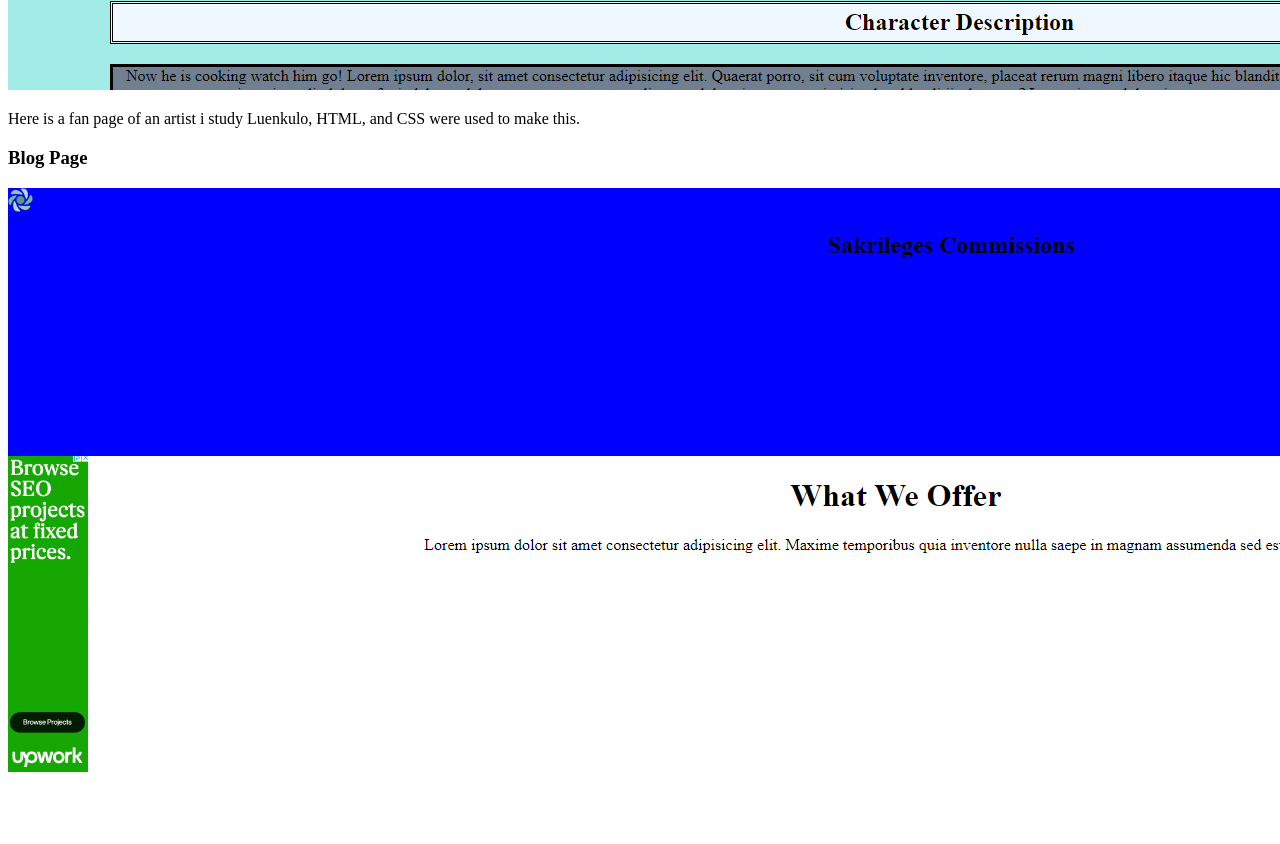
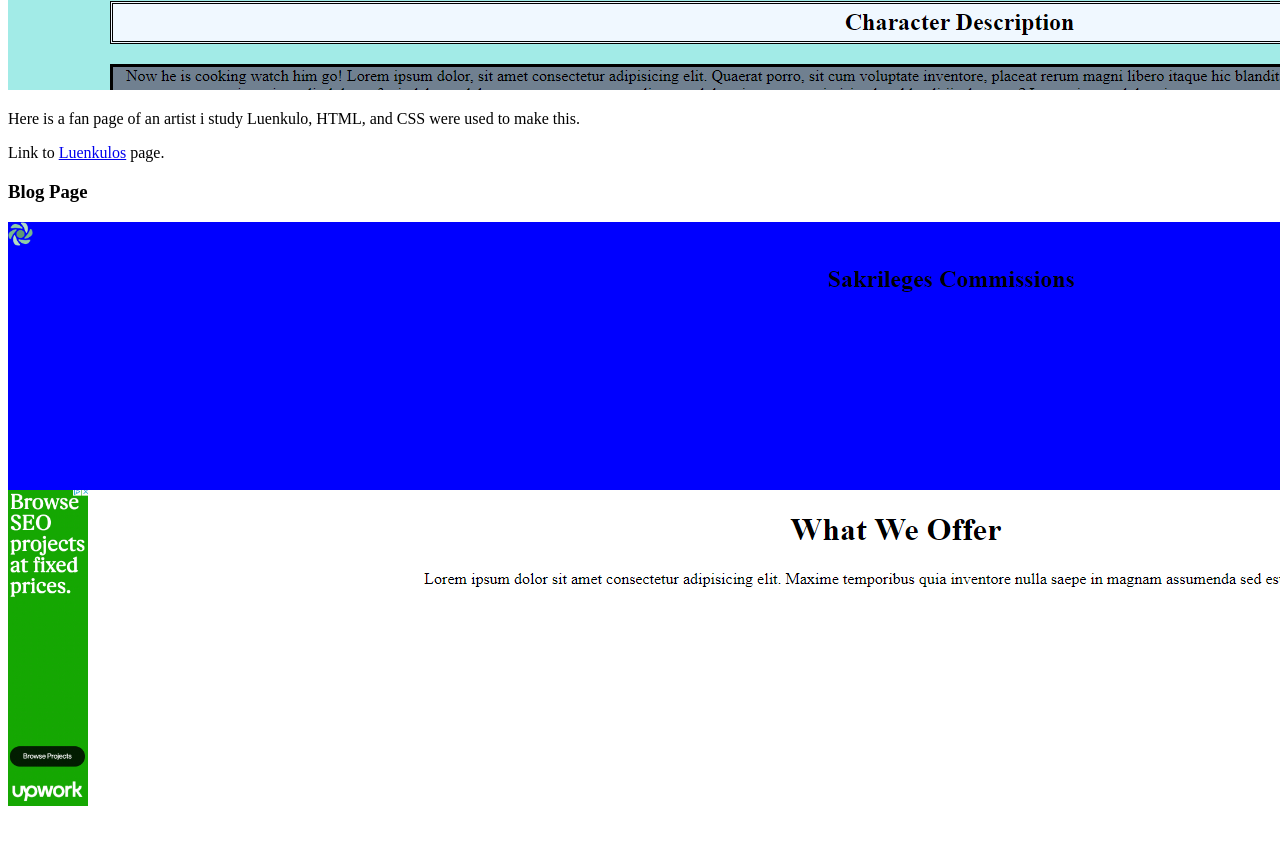
Before and after one commit to DSummers2001/DSummers2001.github.io, a plain HTML site: page index.html in a window 1280 px wide. Shown: the part 3306-4150 px from the top of the page. Drawn offline with Linux system fonts and the light colour scheme.

Commit message:
added link to luenkulos page

```diff
--- a/index.html
+++ b/index.html
@@ -68,6 +68,7 @@
                         <img src="assets\images\FavArtistPage.png" alt="Picture of Project">
                     </p>
                     <p>Here is a fan page of an artist i study Luenkulo, HTML, and CSS were used to make this.</p>
+                    <p>Link to <a href="https://myship.7-11.com.tw/general/detail/GM2308252935207">Luenkulos</a> page.</p>
                 </article>
                 <article>
                     <h3>Blog Page</h3>
```
